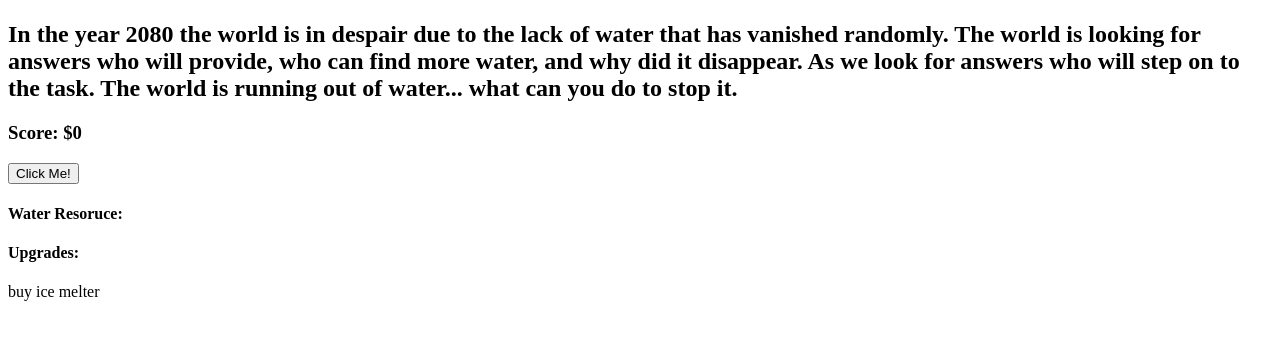
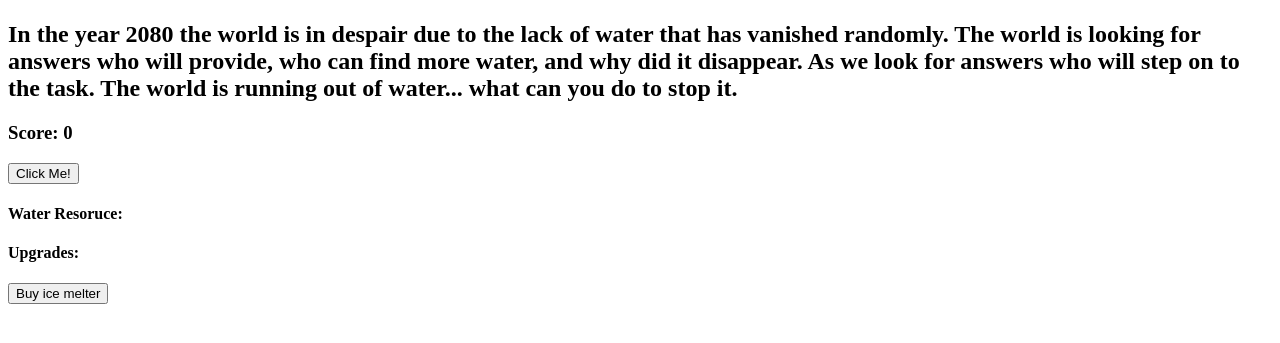
Before and after one commit to Myrlinski/-hydrate-sim-, a plain HTML site: page index.html in a window 1280 px wide. Shown: the part 59-402 px from the top of the page. Drawn offline with Linux system fonts and the light colour scheme; files whose address does not match are found by name.

Commit message:
added mroe stuff

```diff
--- a/index.html
+++ b/index.html
@@ -5,6 +5,7 @@
         <meta charset="UTF-8" />
         <meta name="viewport" content="width=device-width, initial-scale=1.0" />
         <script src="src/waterResoruce.js"></script>
+        <script src="src/iceMelt.js"></script>
         <script src="src/main.js"></script>
         <title>Hydrate Simulator</title>
     </head>
@@ -43,7 +44,9 @@
 
         <h4>Upgrades:</h4>
 
-        <button type="button" id="buyiceMelt" onclick="water.purchase()"></button>
-            buy ice melter
+        <button type="button" id="Ice Melt I" onclick="iceMelt.purchase()">
+            Buy ice melter
+        </button>
+
     </body>
 </html>
```
